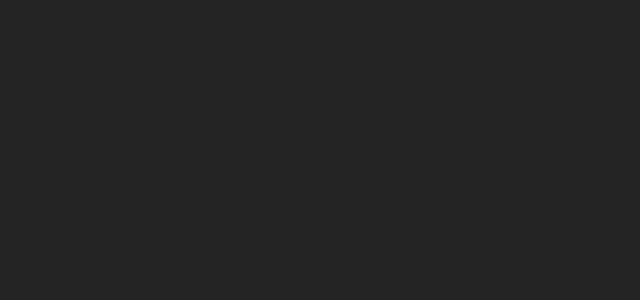
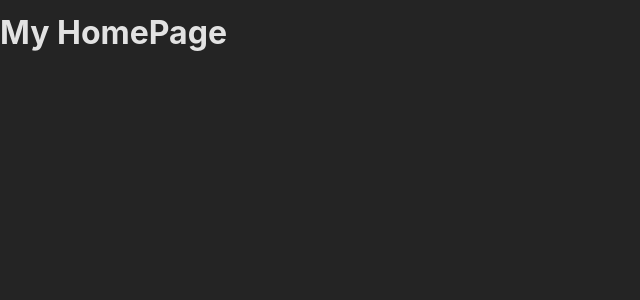
Before and after one commit to arifwp/simple-spa-routing, a React (Create React App) app: page / in a window 1280 px wide. Shown: the top 300 px of the page, without its empty margins (0-640 px from the left). Built offline with nearby package versions, Linux system fonts and the light colour scheme.

Commit message:
simple routing

```diff
--- a/src/App.js
+++ b/src/App.js
@@ -1,5 +1,31 @@
+import {
+  createBrowserRouter,
+  // createRoutesFromElements,
+  RouterProvider,
+  // Route,
+} from "react-router-dom";
+import HomePage from "./components/Home";
+import ProductsPage from "./components/Product";
+
+// const routeDefinitions = createRoutesFromElements(
+//   <Route>
+//     <Route path="/" element={<HomePage />} />
+//     <Route path="/products" element={<ProductsPage />} />
+//   </Route>
+// );
+
+const router = createBrowserRouter([
+  { path: "/", element: <HomePage /> },
+  {
+    path: "/products",
+    element: <ProductsPage />,
+  },
+]);
+
+// const router = createBrowserRouter(routeDefinitions);
+
 function App() {
-  return <div></div>;
+  return <RouterProvider router={router} />;
 }
 
 export default App;
--- /dev/null
+++ b/src/components/Home.js
@@ -0,0 +1,5 @@
+function HomePage() {
+  return <h1>My HomePage</h1>;
+}
+
+export default HomePage;
--- /dev/null
+++ b/src/components/Product.js
@@ -0,0 +1,5 @@
+function ProductsPage() {
+  return <h1>ProductsPage</h1>;
+}
+
+export default ProductsPage;
```
